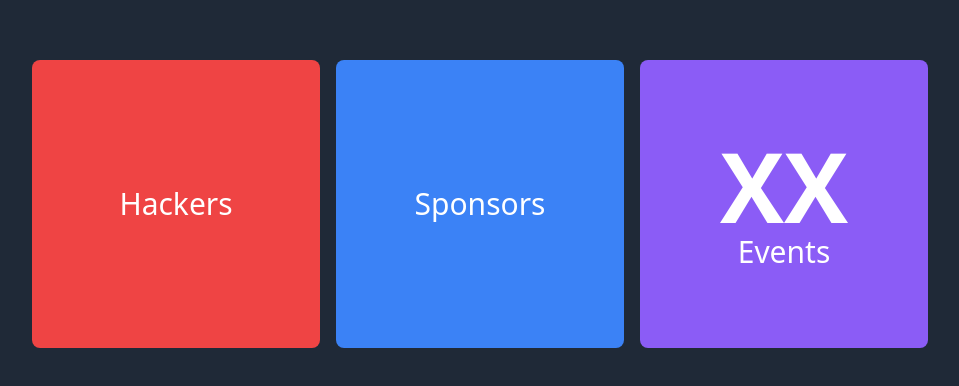
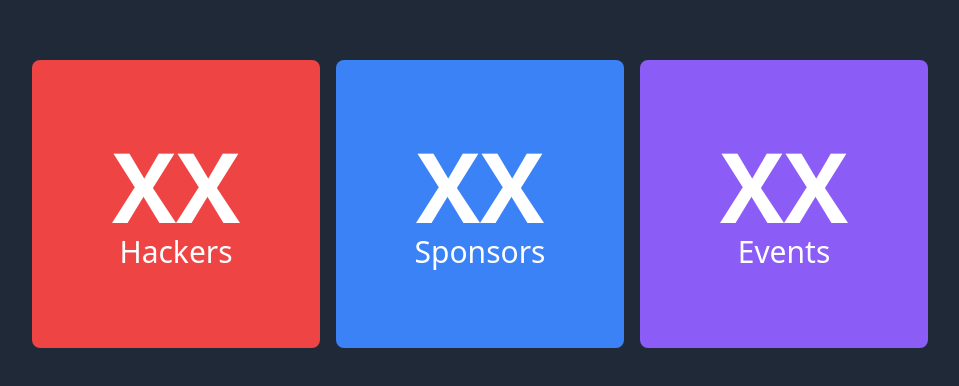
Before and after one commit to KnightHacks/admin-tool, a React (Create React App) app: page /Stats in a window 1280 px wide. Shown: the part 196-582 px from the top of the page, without its empty margins (160-1119 px from the left). Built offline with nearby package versions, Linux system fonts and the light colour scheme; no server answers.

Commit message:
added inputs for blank text

```diff
--- a/src/components/StatsComponent.tsx
+++ b/src/components/StatsComponent.tsx
@@ -26,14 +26,14 @@ export default function StatsComponent(): JSX.Element {
       <div className="px-5 rounded-lg bg-red-500  items-center h-48 w-48 md:h-72 md:w-72 justify-center flex flex-col">
         <div className="text-6xl md:text-8xl font-bold text-white">
           {' '}
-          {stats.hackers}{' '}
+          {stats.hackers ?? 'XX'}{' '}
         </div>
         <p className="text-xl md:text-3xl text-white"> Hackers </p>
       </div>
       <div className="px-5 rounded-lg bg-blue-500 items-center h-48 w-48 md:h-72 md:w-72 justify-center flex flex-col">
         <div className="text-6xl md:text-8xl font-bold text-white">
           {' '}
-          {stats.sponsors}{' '}
+          {stats.sponsors ?? 'XX'}{' '}
         </div>
         <p className="text-xl md:text-3xl text-white"> Sponsors </p>
       </div>
```
